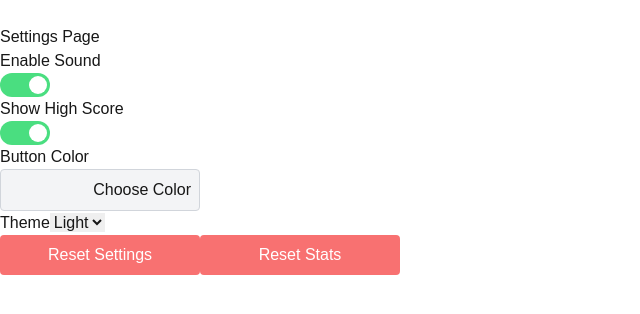
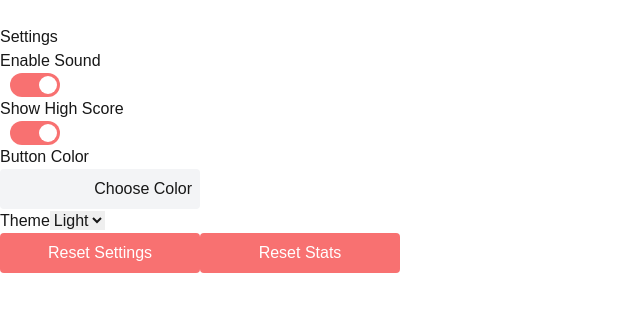
Before and after one commit to beck1888/chance-clicker-game, a Next.js app: page /settings in a window 1280 px wide. Shown: the top 314 px of the page, without its empty margins (0-640 px from the left). Built offline with nearby package versions, Linux system fonts and the light colour scheme.

Commit message:
FEATURE: Add button color customization; implement CSS variable for button color and update UI accordingly

```diff
--- a/src/app/globals.css
+++ b/src/app/globals.css
@@ -5,11 +5,14 @@
 :root {
   --background: #ffffff;
   --foreground: #171717;
+  --background-lighter: #f3f4f6; /* Slightly lighter background color */
+  --button-color: #F87171; /* Default button color */
 }
 
 :root.dark {
   --background: #121212;
   --foreground: #ededed;
+  --background-lighter: #1e1e1e; /* Slightly lighter background color for dark mode */
 }
 
 body {
--- a/src/app/settings/page.tsx
+++ b/src/app/settings/page.tsx
@@ -25,6 +25,7 @@ export default function Settings() {
     }
     if (savedButtonColor) {
       setButtonColor(savedButtonColor);
+      document.documentElement.style.setProperty('--button-color', savedButtonColor); // Update CSS variable
     }
     if (savedTheme) {
       setDarkMode(savedTheme as 'light' | 'dark');
@@ -65,6 +66,7 @@ export default function Settings() {
   const handleColorChange = (color: string) => {
     setButtonColor(color);
     localStorage.setItem("buttonColor", color);
+    document.documentElement.style.setProperty('--button-color', color); // Update CSS variable
     setIsColorPickerOpen(false);
   };
 
@@ -106,7 +108,7 @@ export default function Settings() {
 
   return (
     <div className="min-h-screen flex flex-col items-center justify-center">
-      <h1 className="text-4xl mb-8">Settings Page</h1>
+      <h1 className="text-4xl mb-8">Settings</h1>
       <div className="flex flex-col items-start space-y-6 w-80">
         {/* Sound and High Score Toggles */}
         <div className="flex flex-col space-y-4">
--- a/src/app/settings/settings.module.css
+++ b/src/app/settings/settings.module.css
@@ -14,6 +14,7 @@
   position: relative;
   width: 50px;
   height: 24px;
+  margin-left: 10px; /* Add margin to the left */
 }
 
 .toggle input {
@@ -47,7 +48,7 @@
 }
 
 input:checked + .slider {
-  background-color: #4ade80;
+  background-color: var(--button-color); /* Use the selected button color */
 }
 
 input:checked + .slider::before {
@@ -57,7 +58,7 @@ input:checked + .slider::before {
 .resetButton {
   width: 100%;
   padding: 0.5rem;
-  background-color: #f87171;
+  background-color: var(--button-color); /* Use the selected button color */
   color: white;
   border: none;
   border-radius: 0.25rem;
@@ -77,8 +78,9 @@ input:checked + .slider::before {
 .colorPickerButton {
   width: 100%;
   padding: 0.5rem;
-  background-color: #f3f4f6;
-  border: 1px solid #d1d5db;
+  background-color: var(--background-lighter);
+  color: var(--foreground);
+  border: none; /* Remove the border */
   border-radius: 0.25rem;
   cursor: pointer;
   display: flex;
@@ -92,7 +94,9 @@ input:checked + .slider::before {
   left: 0;
   width: 100%;
   padding: 0.5rem;
-  background: white;
+  background: var(--background-lighter);
+  color: var(--foreground);
+  border: none; /* Remove the border */
   border-radius: 0.75rem;
   box-shadow: 0 4px 6px -1px rgb(0 0 0 / 0.1), 0 2px 4px -2px rgb(0 0 0 / 0.1);
   opacity: 0;
```
